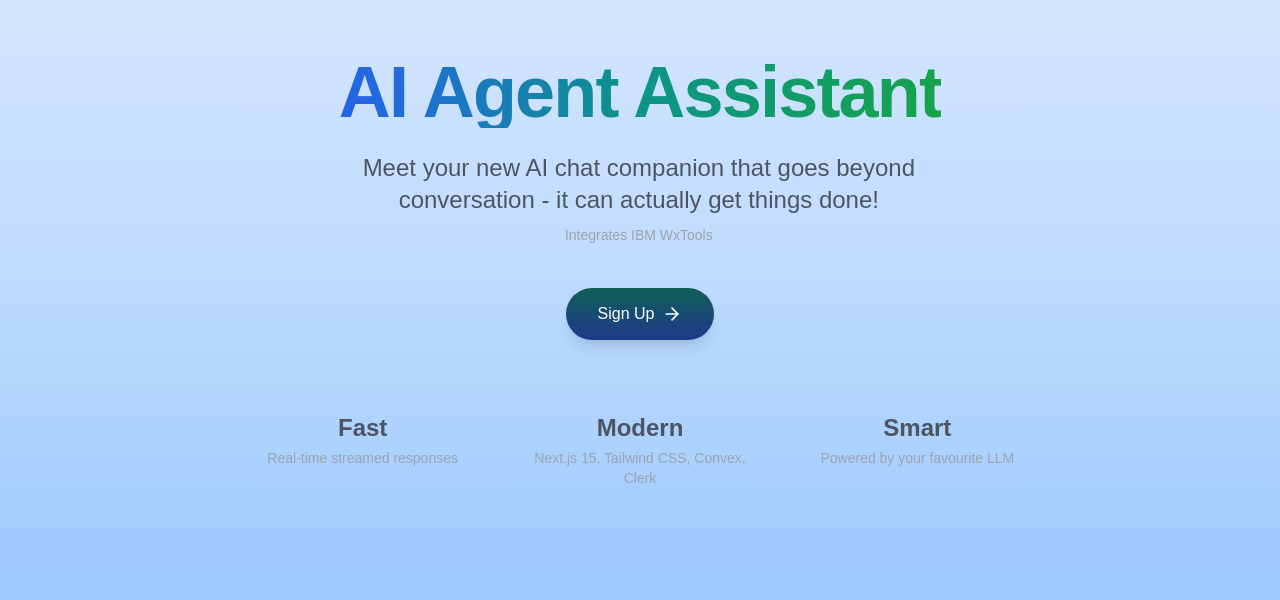
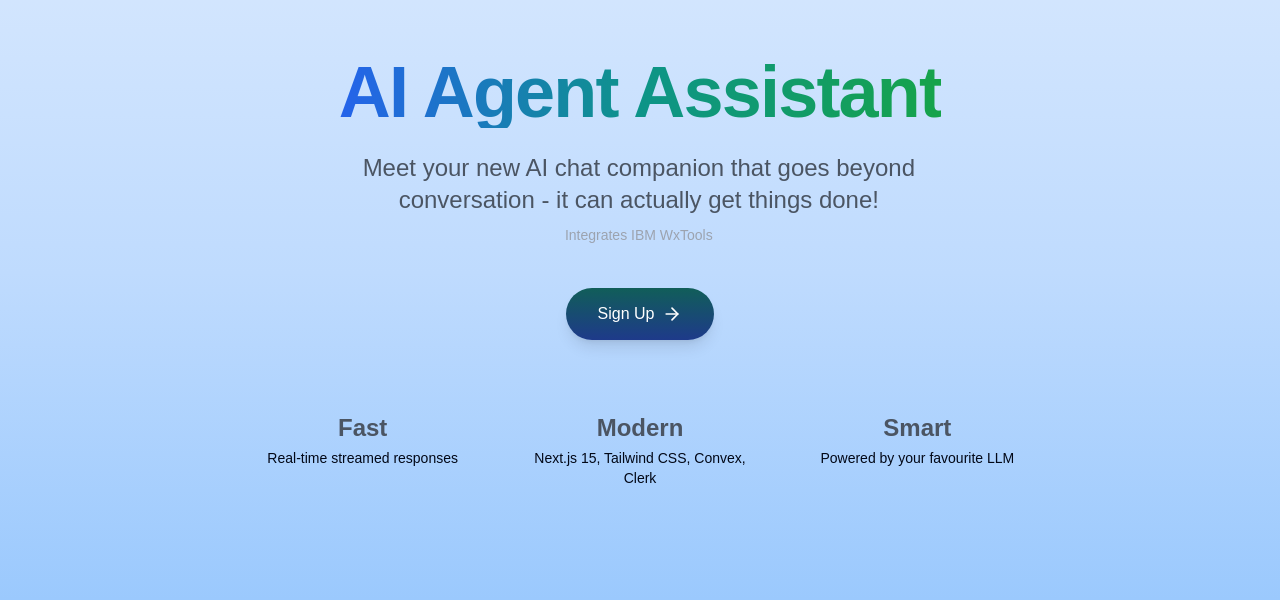
Before and after one commit to shando-howell/ai-agent-app, a Next.js app: page / in a window 1280 px wide. Shown: the part 128-728 px from the top of the page. Built offline with nearby package versions, Linux system fonts and the light colour scheme; no server answers.

Commit message:
Modified home UI.

```diff
--- a/app/page.tsx
+++ b/app/page.tsx
@@ -89,7 +89,7 @@ export default function landingPage() {
               <div className='text-2xl font-semibold text-gray-600'>
                 {title}
               </div>
-              <div className="text-sm text-gray-400 mt-1">
+              <div className="text-sm text-gray-6600 mt-1">
                 {description}
               </div>
             </div>
```
